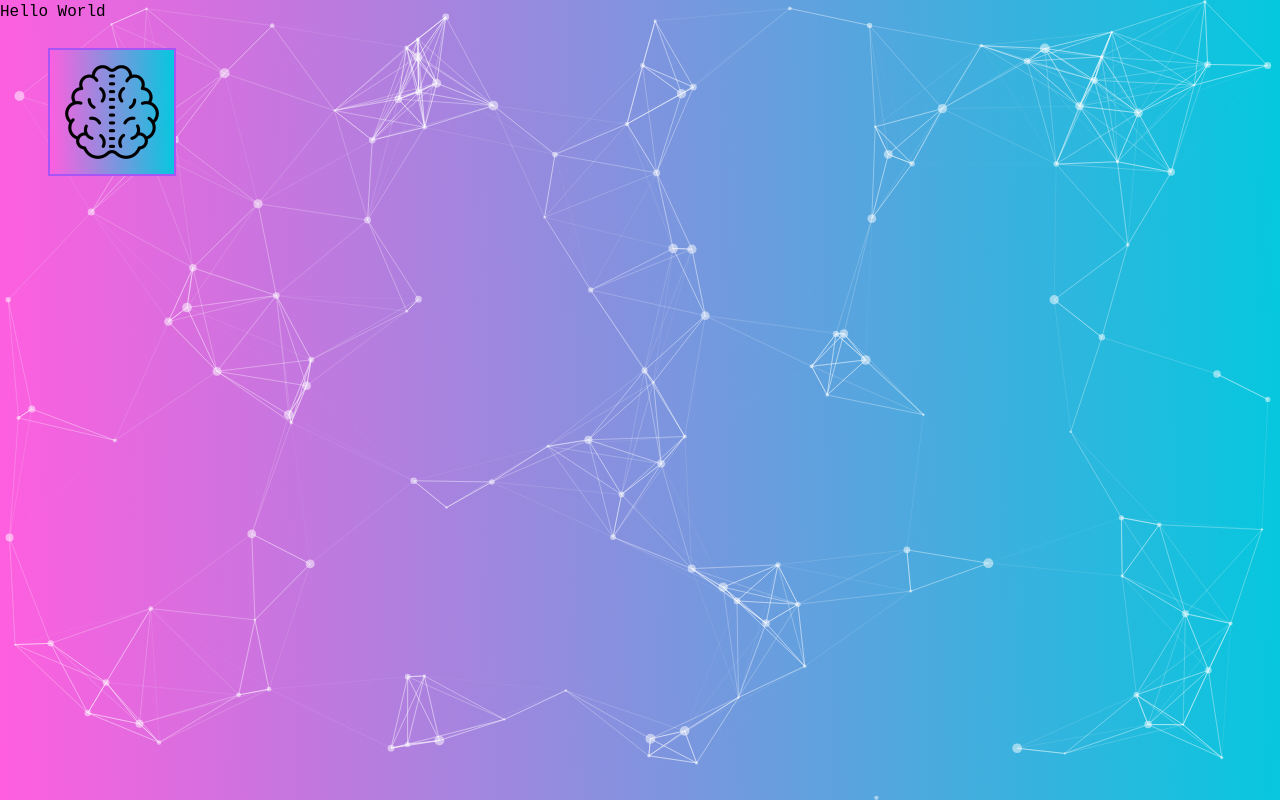
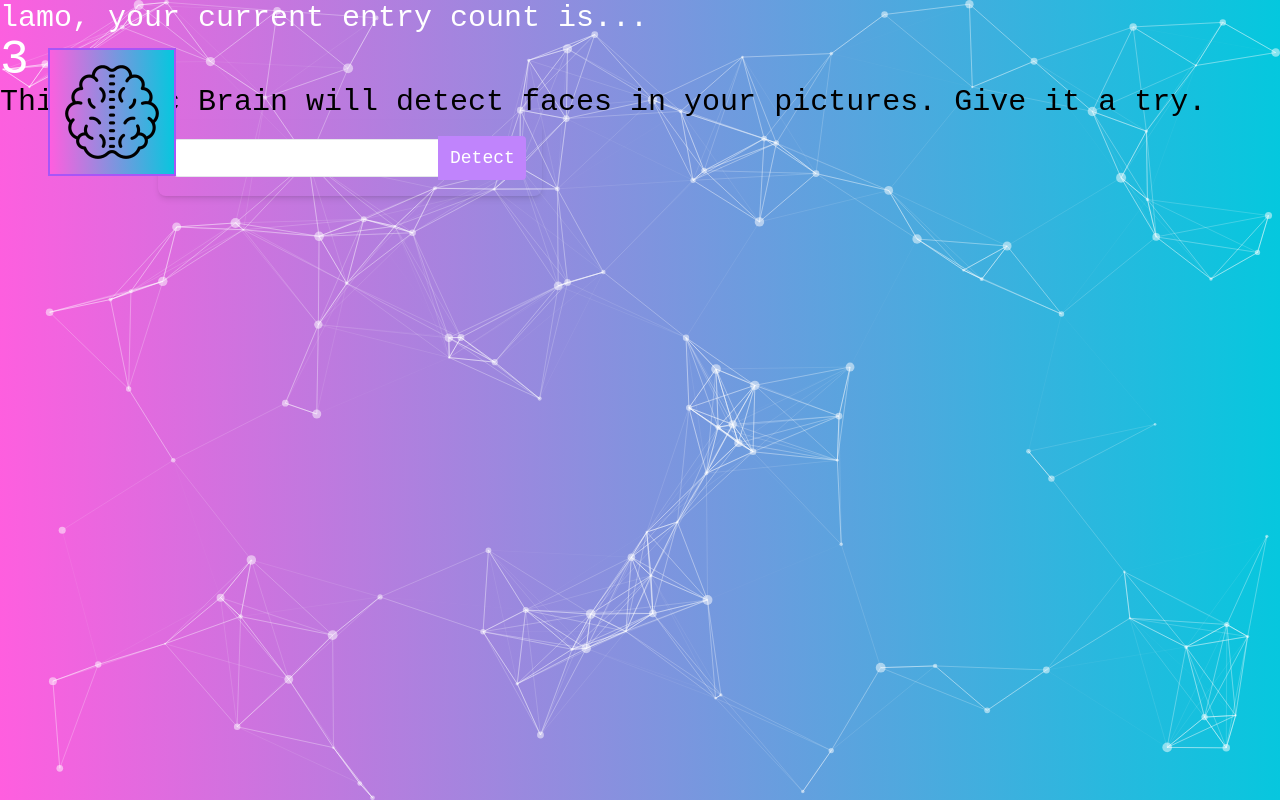
Before and after one commit to viettu2k/smart-brain-remake, a React (Vite) app: page / in a window 1280 px wide. Built offline with nearby package versions, Linux system fonts and the light colour scheme.

Commit message:
updating home

```diff
--- a/src/components/FaceRecognition/index.tsx
+++ b/src/components/FaceRecognition/index.tsx
@@ -1,4 +1,5 @@
 import React from 'react';
+
 import './FaceRecognition.css';
 
 const FaceRecognition: React.FC<{
--- a/src/pages/Home/index.tsx
+++ b/src/pages/Home/index.tsx
@@ -1,12 +1,18 @@
 import React from 'react';
 
 import Logo from '../../components/Logo';
+import Rank from '../../components/Rank';
+import ImageLinkForm from '../../components/ImageLinkForm';
 
 const Home: React.FC = () => {
   return (
     <div className='h-full w-full relative'>
       <Logo />
-      <h1>Hello World</h1>
+      <Rank name='lamo' entries={3} />
+      <ImageLinkForm
+        onButtonSubmit={() => console.log(123)}
+        onInputChange={(e: any) => console.log(123)}
+      />
     </div>
   );
 };
```
